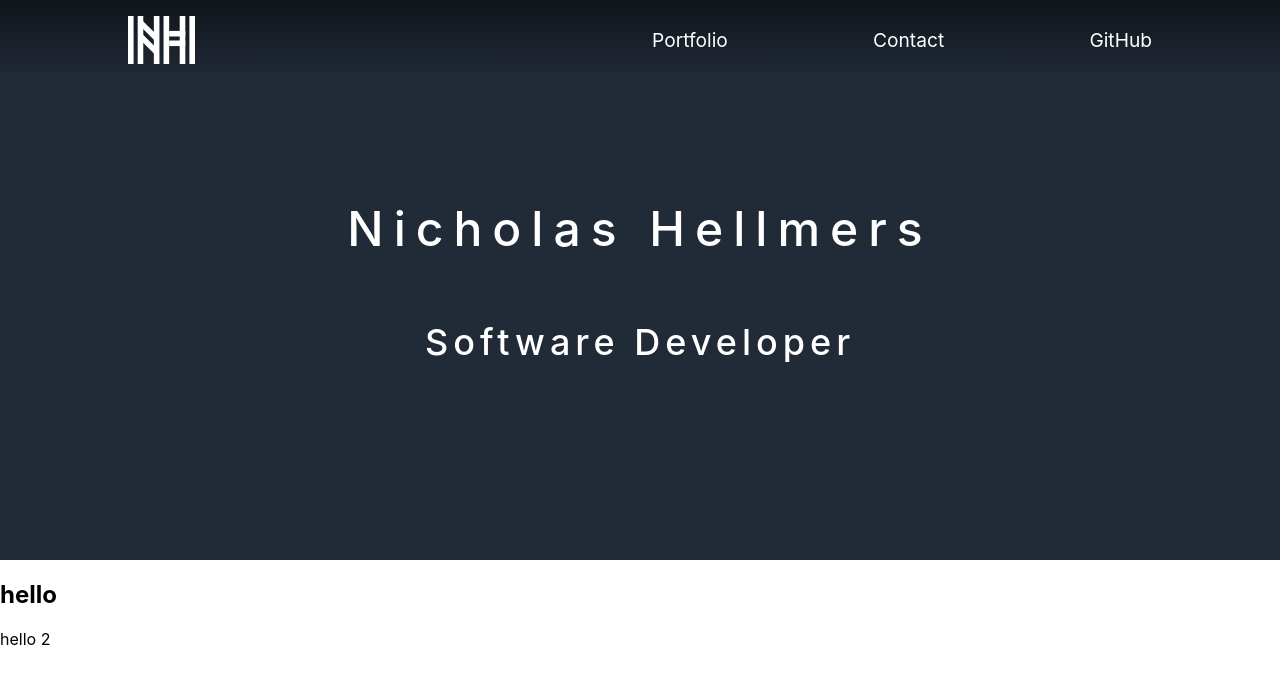
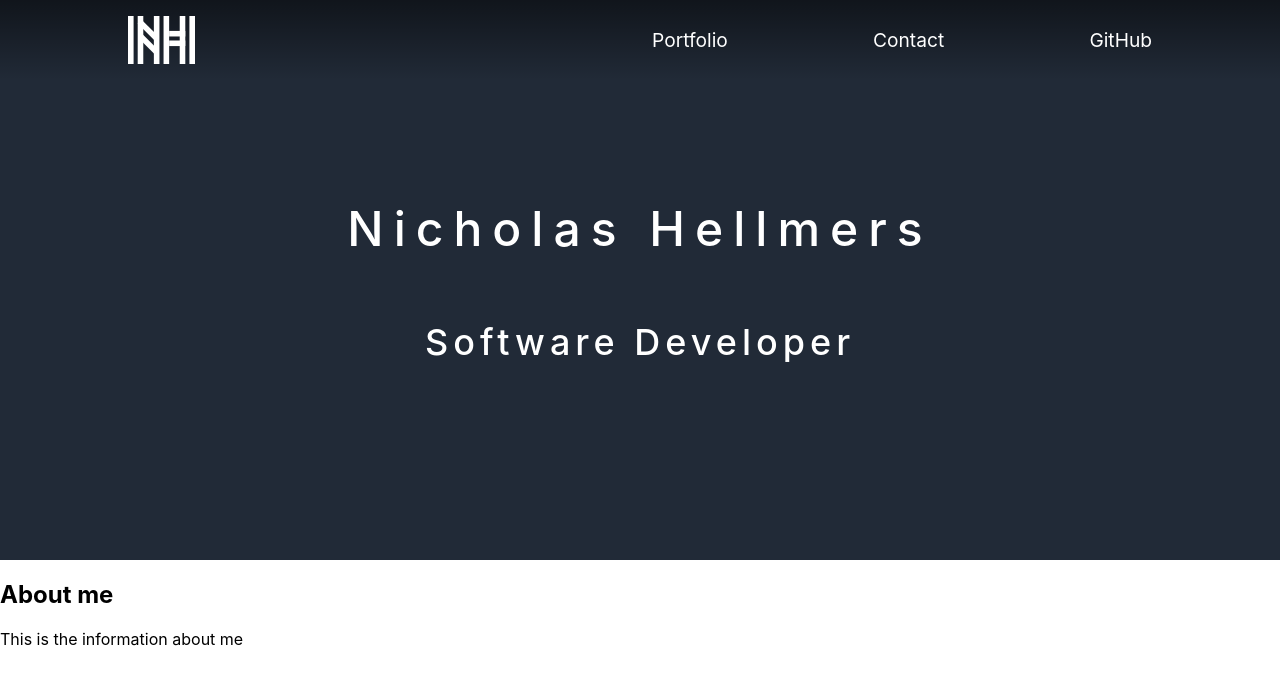
Before and after one commit to ParaguayanViking/nikihellmers.com, a Next.js app: page / in a window 1280 px wide. Shown: the top 684 px of the page. Built offline with nearby package versions, Linux system fonts and the light colour scheme.

Commit message:
Added SimpleInfoBox component implementation

```diff
--- /dev/null
+++ b/components/SimpleBoxInfo.tsx
@@ -0,0 +1,27 @@
+/*
+  INFOBOX:
+
+    THIS COMPONENT HOUSES A SIMPLE BOX WITH TITLE + INFORMATION
+
+*/
+
+// Styling for the component
+const styles={
+  textAlign: 'center',
+}
+
+interface SimpleInformation {
+  title: string;
+  info: string;
+}
+
+function SimpleBoxInfo(props: SimpleInformation) {
+  return (
+    <div className='styles'>
+      <h2>{props.title}</h2>
+      <p>{props.info}</p>
+    </div>
+  )
+}
+
+export default SimpleBoxInfo
--- a/pages/index.tsx
+++ b/pages/index.tsx
@@ -1,20 +1,7 @@
 import type { NextPage } from 'next'
 import Head from 'next/head'
 import styles from '../styles/Home.module.css'
-
-interface SimpleInformation {
-  title: string;
-  info: string;
-}
-
-function InfoBox(props: SimpleInformation) {
-  return (
-    <div>
-      <h2>{props.title}</h2>
-      <p>{props.info}</p>
-    </div>
-  )
-}
+import SimpleBoxInfo from '../components/SimpleBoxInfo'
 
 const Home: NextPage = () => {
   return (
@@ -44,7 +31,10 @@ const Home: NextPage = () => {
           <div className={styles.spacer_header}></div>
         </div>
         <body>
-          <InfoBox title={'hello'} info={'hello 2'}/>
+          <SimpleBoxInfo
+          title={'About me'}
+          info={'This is the information about me'}
+          />
         </body>
       </main>
 
```
